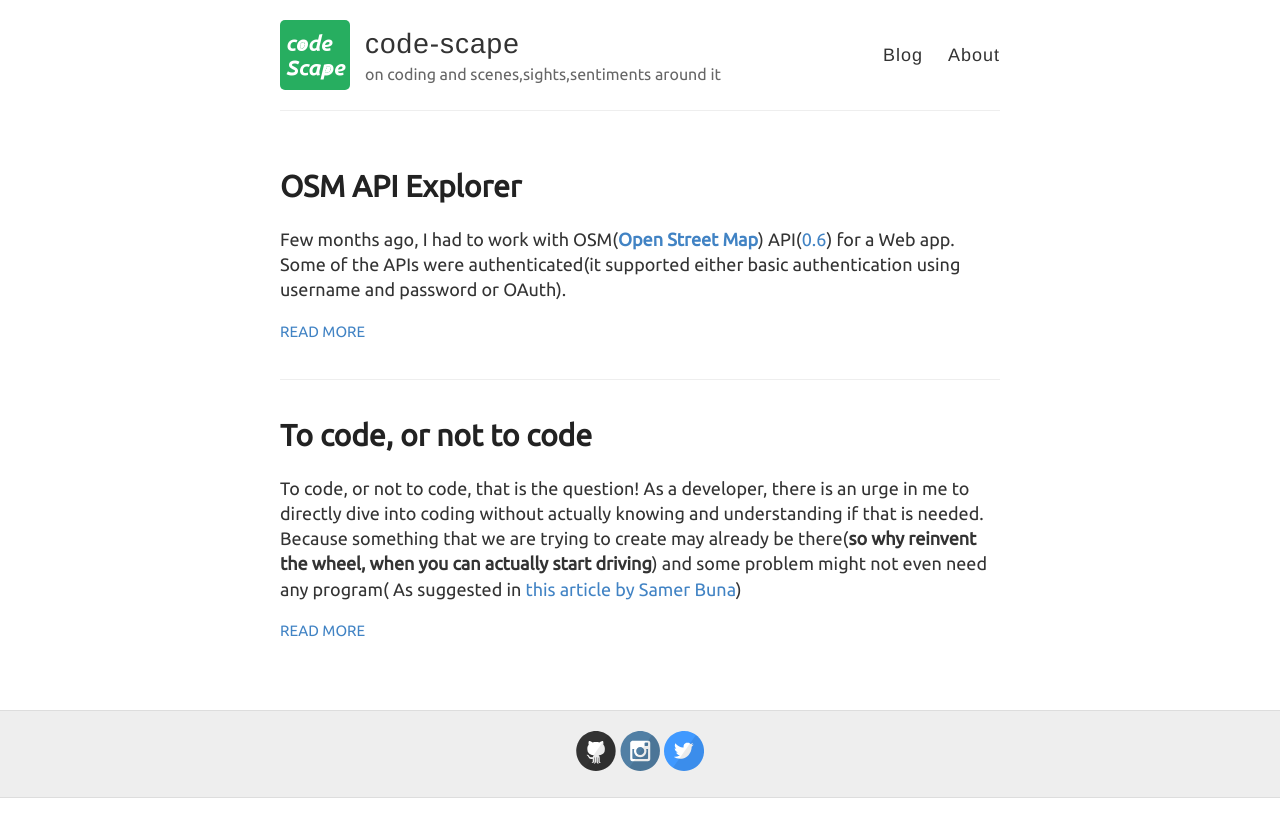
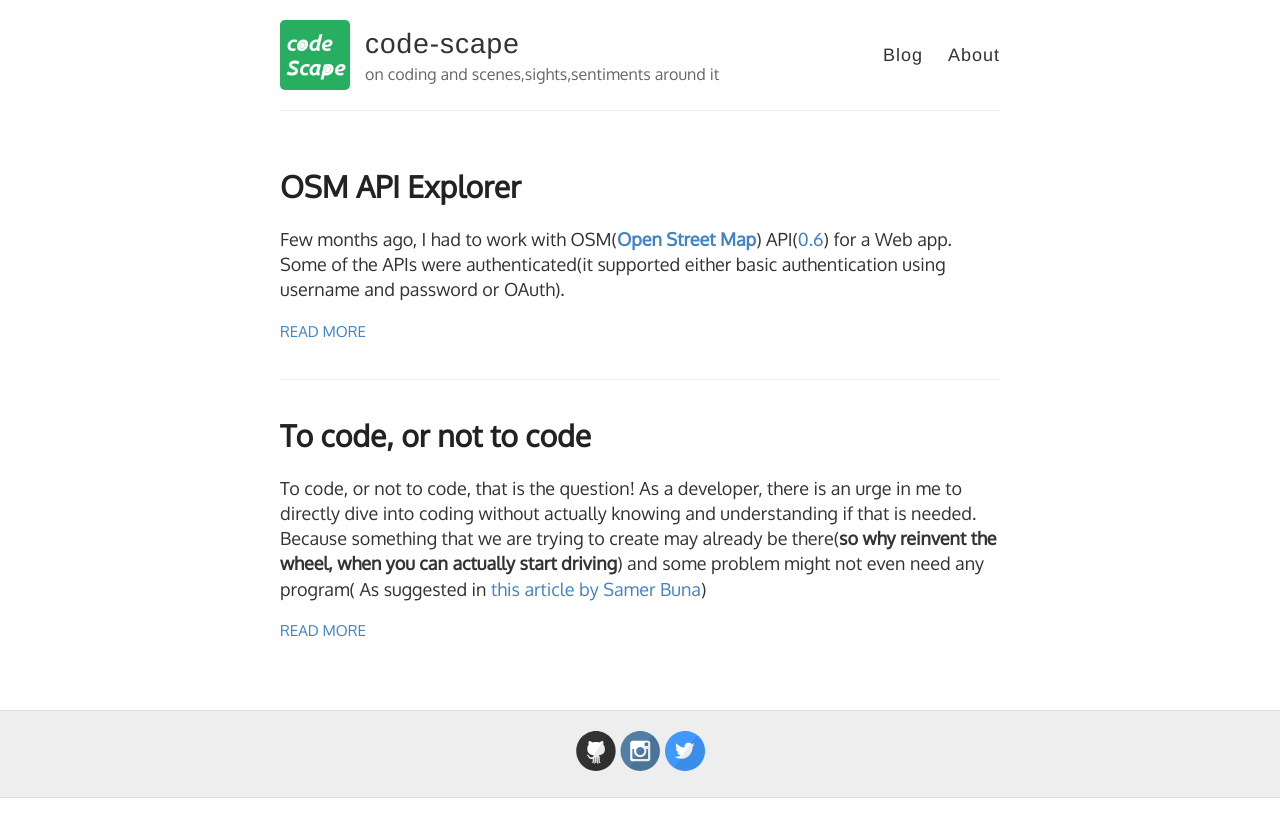
Before and after one commit to drklrd/drklrd.github.io, a Jekyll site: the page built from index.html, in a window 1280 px wide. Shown: the top 837 px of the page. Built offline with Jekyll 4.4.1, drawn with Linux system fonts in a browser that asks for light colours.

Commit message:
update font

```diff
--- a/_layouts/default.html
+++ b/_layouts/default.html
@@ -11,7 +11,7 @@
 
     <link rel="stylesheet" type="text/css" href="{{ site.baseurl }}/style.css" />
     <link rel="alternate" type="application/rss+xml" title="{{ site.name }} - {{ site.description }}" href="{{ site.baseurl }}/feed.xml" />
-    <link href="https://fonts.googleapis.com/css?family=Ubuntu" rel="stylesheet">
+    <link href="https://fonts.googleapis.com/css?family=Oxygen" rel="stylesheet">
 
     <!-- Created with Jekyll Now - http://github.com/barryclark/jekyll-now -->
   </head>
--- a/_sass/_variables.scss
+++ b/_sass/_variables.scss
@@ -26,4 +26,4 @@ $georgia: Georgia, serif;
   }
 }
 
-$ubuntu: "Ubuntu", sans-serif;
+$ubuntu: "Oxygen", sans-serif;
```
